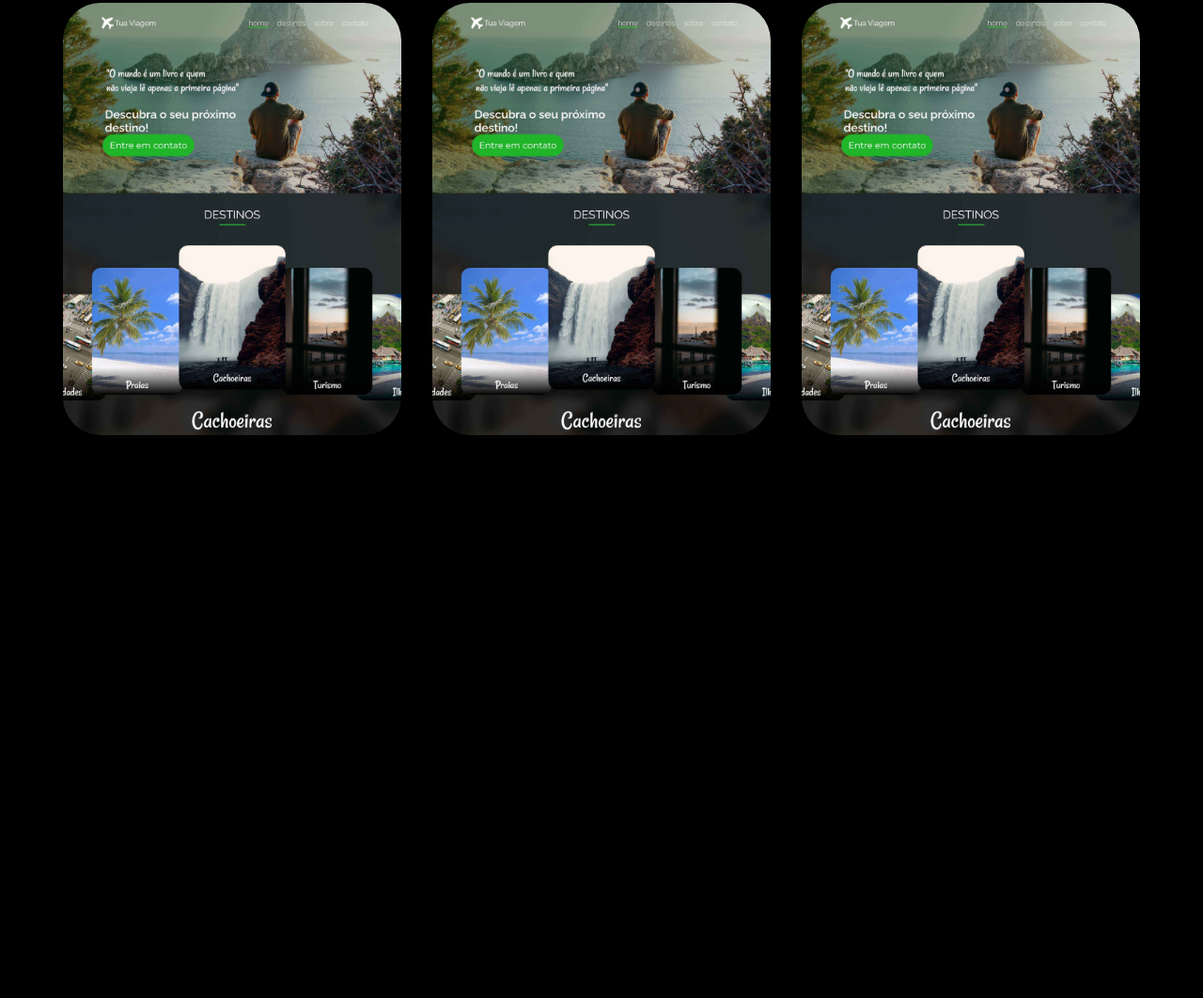
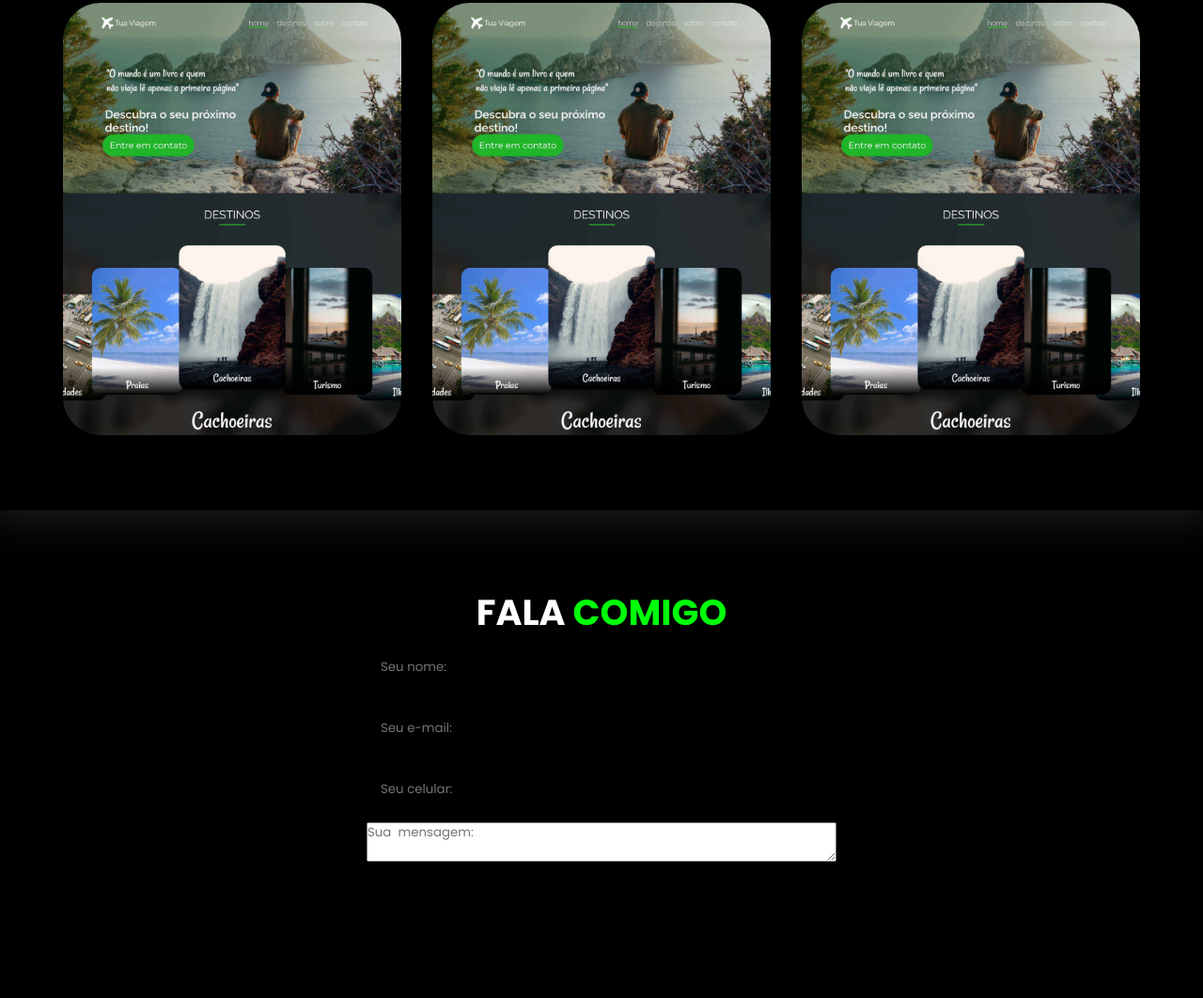
Before and after one commit to dgsales7/portfolio_teste, a plain HTML site: page index.html in a window 1280 px wide. Shown: the part 2202-3264 px from the top of the page at 94% size. Before the commit the page ends 2745 px from the top, so only its background shows below. Drawn offline with nearby package versions, Linux system fonts and the light colour scheme.

Commit message:
commit alteração

```diff
--- a/index.html
+++ b/index.html
@@ -146,6 +146,24 @@
                 </div><!--interface-->
         </section><!--portfolio-->
 
+        <section class="formulario">
+            <div class="interface">
+                <h2 class="titulo">FALA <span>COMIGO</span></h2>
+                <form action="">
+                <input type="text" class="seuNome" placeholder="Seu nome:">
+                <input type="text" class="seuEmail" placeholder="Seu e-mail:">
+                <input type="text" class="seuCelular" placeholder="Seu celular:">
+                <textarea name="" id="" placeholder="Sua  mensagem:"></textarea>
+                <div class="btn-enviar"><input type="submit" value="Enviar"></div>
+            </form>
+
+
+            </div><!--interface-->
+
+        </section><!--Formulario-->
+
+
+
     </main>
 
 </body>
--- a/style.css
+++ b/style.css
@@ -251,17 +251,37 @@ section.portfolio .flex {
 
 }
 
+/*ESTILO DO FO RMULÁRIO DE CONTATO */
+    section.formulario{
+      padding: 80px 4%;
+    }
+
+form{
+    max-width: 500px;
+    margin: 0 auto;
+    display: flex;
+    justify-content: center;
+    flex-direction: column;
+    gap: 10px;
+}
+
+form input{
+    width: 100%;
+    background-color: #00000032;
+    border: 0;
+    outline: 0;
+    padding: 20px 15px 15px;
+}
 
 
-
-@media screen and (max-width:1020px) {
+f @media screen and (max-width:1020px) {
 
     /* CLASSES GERAIS */
     .flex {
         flex-direction: column;
     }
 
-    h2.titulo{
+    h2.titulo {
         font-size: 34px;
         line-height: 30px;
     }
@@ -312,6 +332,7 @@ section.portfolio .flex {
         text-align: center;
 
     }
+
     .sobre .flex {
         flex-direction: column-reverse;
         align-items: center;
@@ -319,11 +340,31 @@ section.portfolio .flex {
 
     }
 
-    .btn-social{
+    .btn-social {
         text-align: center;
     }
 
-    .img-sobre img{
+    .img-sobre img {
         width: 100%;
     }
+
+    /* PORTFÓLIO */
+    section.portfolio {
+        padding: 80px 8%;
+        text-align: center;
+
+    }
+
+    .img-port {
+        width: 100%;
+        max-width: 360px;
+        margin: 0 auto;
+
+    }
+
+    section.portfolio .flex {
+        gap: 50px;
+
+
+    }
 }
```
